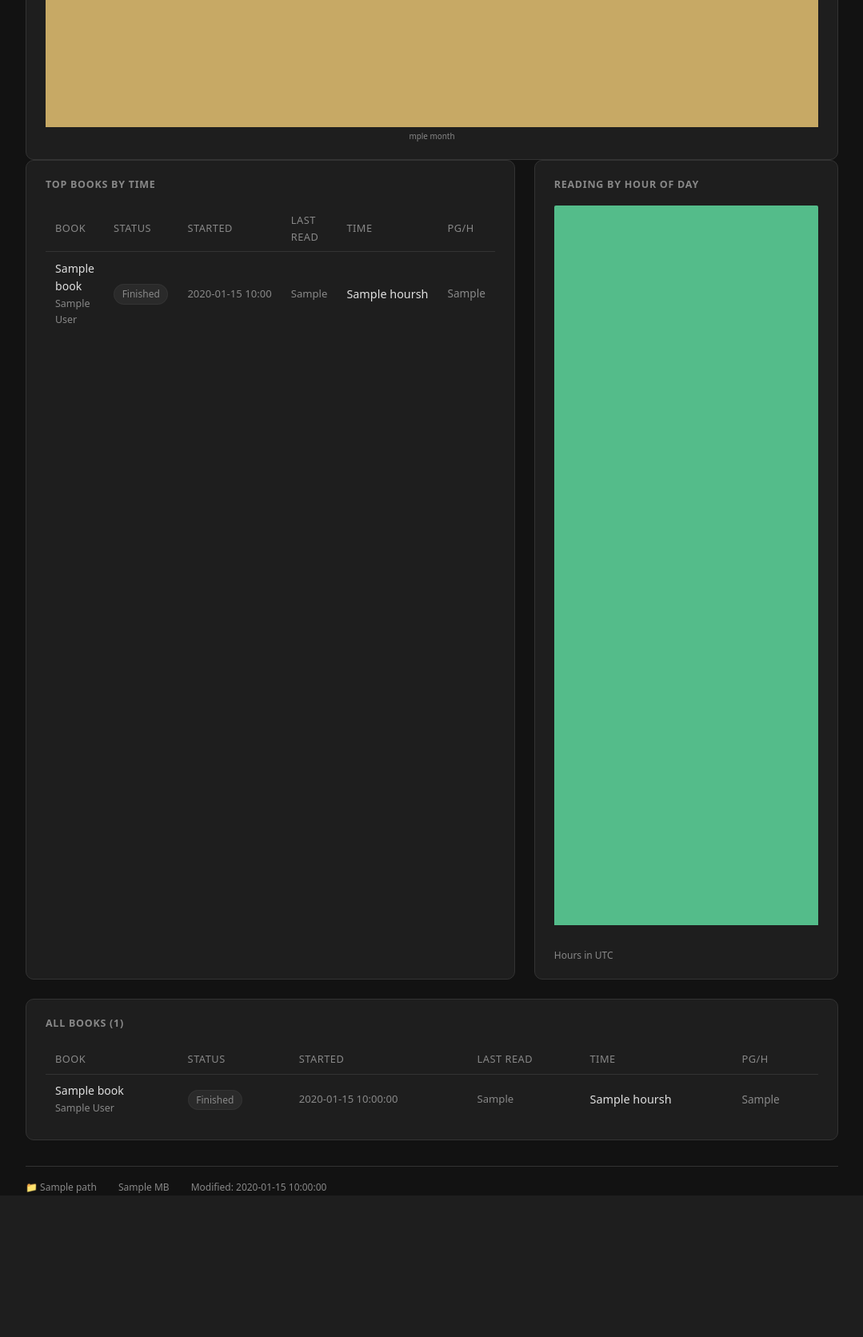
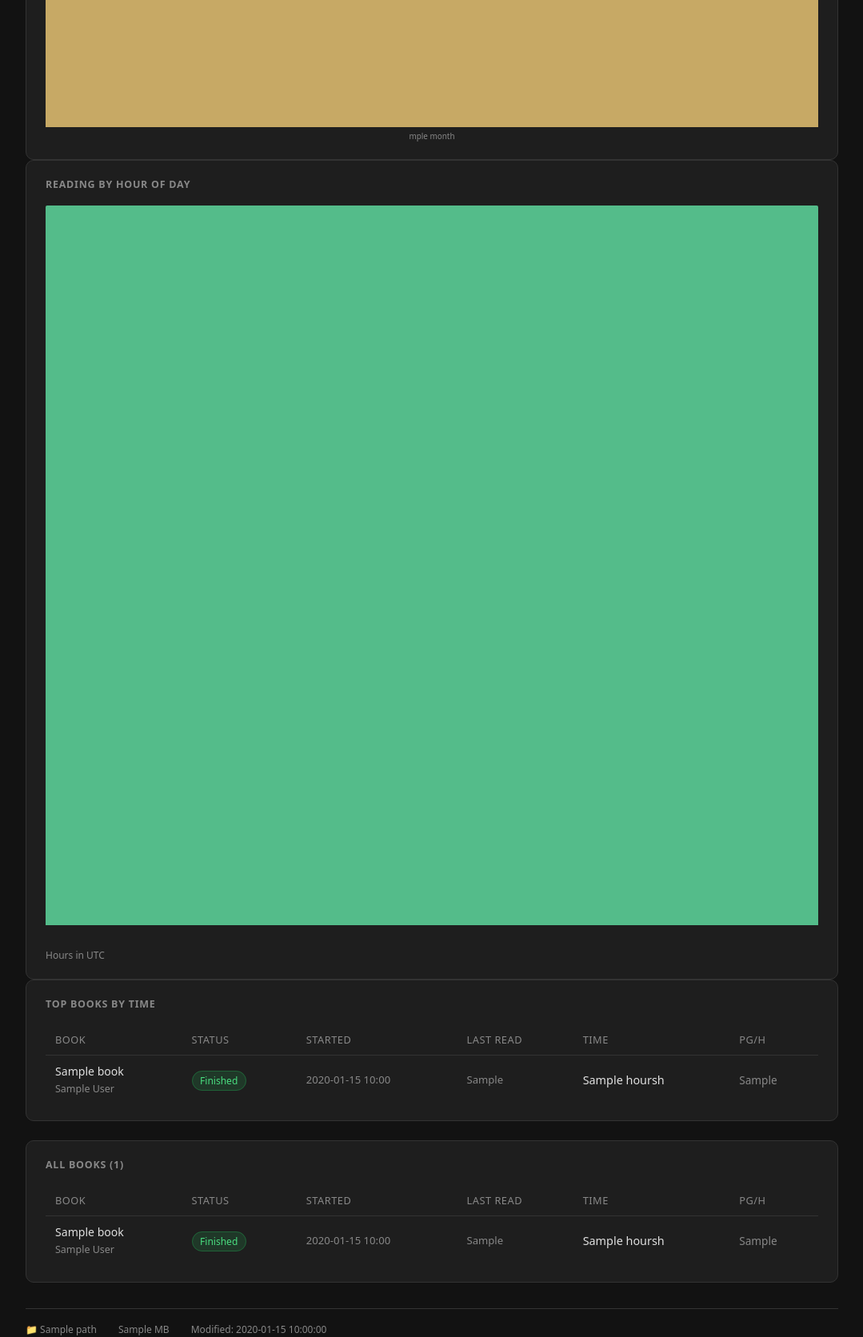
Before and after one commit to nefelodamon/KoServer, a FastAPI app: template koserver/app/services/kostats/templates/user_stats.html in a window 1280 px wide. Shown: the part 2149-3821 px from the top of the page at 80% size, without its empty margins (200-1279 px from the left). Before the commit the page ends 3641 px from the top, so only its background shows below. Run offline with FastAPI, Linux system fonts and the light colour scheme; the template is opened without the code that fills it: most values are stand-ins (such as "Sample title", 1, 10 or a date in 2020); parts of the project's set-up code (start-up, migrations or seed data) failed here and were passed over.

Commit message:
KoStats book table improvements (0.1.58)
- Finished badge green, Reading badge blue
- Reading by hour of day moved to its own full-width panel
- Duplicate books merged: sum hours, earliest start, latest read, Finished wins
- Top books and All books tables are now sortable by any column

Co-Authored-By: Claude Sonnet 4.6 <noreply@anthropic.com>

```diff
--- a/koserver/app/services/kostats/templates/user_stats.html
+++ b/koserver/app/services/kostats/templates/user_stats.html
@@ -97,44 +97,7 @@
   </div>
 </div>
 
-{# ── Two-column: Top books + By hour ── #}
-<div class="panel-row">
-
-  <div class="panel">
-    <div class="panel-title">Top books by time</div>
-    {% if stats.top_books %}
-    <table class="recycle-table">
-      <thead>
-        <tr>
-          <th>Book</th>
-          <th>Status</th>
-          <th>Started</th>
-          <th>Last read</th>
-          <th>Time</th>
-          <th>pg/h</th>
-        </tr>
-      </thead>
-      <tbody>
-      {% for b in stats.top_books %}
-        <tr>
-          <td>
-            <div style="font-weight:500; font-size:0.88rem">{{ b.title }}</div>
-            {% if b.authors %}<div style="font-size:0.78rem; color:var(--text-muted)">{{ b.authors }}</div>{% endif %}
-          </td>
-          <td><span class="meta-badge">{{ b.status }}</span></td>
-          <td style="white-space:nowrap; color:var(--text-muted); font-size:0.82rem">{{ b.started | localtime }}</td>
-          <td style="white-space:nowrap; color:var(--text-muted); font-size:0.82rem">{{ b.last_read | localtime }}</td>
-          <td style="white-space:nowrap">{{ b.hours }}h</td>
-          <td style="color:var(--text-muted); font-size:0.85rem">{{ b.pages_per_hour }}</td>
-        </tr>
-      {% endfor %}
-      </tbody>
-    </table>
-    {% else %}
-    <p class="empty-note">No data yet.</p>
-    {% endif %}
-  </div>
-
+{# ── Reading by hour of day ── #}
 <div class="panel">
   <div class="panel-title">Reading by hour of day</div>
   <div class="bar-chart">
@@ -150,21 +113,55 @@
   <div style="font-size:0.75rem; color:var(--text-muted); margin-top:0.5rem">Hours in UTC</div>
 </div>
 
+{# ── Top books by time ── #}
+<div class="panel">
+  <div class="panel-title">Top books by time</div>
+  {% if stats.top_books %}
+  <table class="recycle-table sortable-table" id="top-books-table">
+    <thead>
+      <tr>
+        <th class="sortable" data-col="0">Book</th>
+        <th class="sortable" data-col="1">Status</th>
+        <th class="sortable" data-col="2">Started</th>
+        <th class="sortable" data-col="3">Last read</th>
+        <th class="sortable" data-col="4">Time</th>
+        <th class="sortable" data-col="5">pg/h</th>
+      </tr>
+    </thead>
+    <tbody>
+    {% for b in stats.top_books %}
+      <tr>
+        <td>
+          <div style="font-weight:500; font-size:0.88rem">{{ b.title }}</div>
+          {% if b.authors %}<div style="font-size:0.78rem; color:var(--text-muted)">{{ b.authors }}</div>{% endif %}
+        </td>
+        <td data-val="{{ b.status }}"><span class="meta-badge status-{{ b.status | lower }}">{{ b.status }}</span></td>
+        <td data-val="{{ b.started }}" style="white-space:nowrap; color:var(--text-muted); font-size:0.82rem">{{ b.started | localtime }}</td>
+        <td data-val="{{ b.last_read }}" style="white-space:nowrap; color:var(--text-muted); font-size:0.82rem">{{ b.last_read | localtime }}</td>
+        <td data-val="{{ b.hours }}" style="white-space:nowrap">{{ b.hours }}h</td>
+        <td data-val="{{ b.pages_per_hour }}" style="color:var(--text-muted); font-size:0.85rem">{{ b.pages_per_hour }}</td>
+      </tr>
+    {% endfor %}
+    </tbody>
+  </table>
+  {% else %}
+  <p class="empty-note">No data yet.</p>
+  {% endif %}
 </div>
 
 {# ── All books ── #}
 <div class="panel" style="margin-top:1.5rem">
   <div class="panel-title">All books ({{ stats.all_books | length }})</div>
   {% if stats.all_books %}
-  <table class="recycle-table">
+  <table class="recycle-table sortable-table" id="all-books-table">
     <thead>
       <tr>
-        <th>Book</th>
-        <th>Status</th>
-        <th>Started</th>
-        <th>Last read</th>
-        <th>Time</th>
-        <th>pg/h</th>
+        <th class="sortable" data-col="0">Book</th>
+        <th class="sortable" data-col="1">Status</th>
+        <th class="sortable" data-col="2">Started</th>
+        <th class="sortable" data-col="3">Last read</th>
+        <th class="sortable" data-col="4">Time</th>
+        <th class="sortable" data-col="5">pg/h</th>
       </tr>
     </thead>
     <tbody>
@@ -174,11 +171,11 @@
           <div style="font-weight:500; font-size:0.88rem">{{ b.title }}</div>
           {% if b.authors %}<div style="font-size:0.78rem; color:var(--text-muted)">{{ b.authors }}</div>{% endif %}
         </td>
-        <td><span class="meta-badge">{{ b.status }}</span></td>
-        <td style="white-space:nowrap; color:var(--text-muted); font-size:0.82rem">{{ b.started }}</td>
-        <td style="white-space:nowrap; color:var(--text-muted); font-size:0.82rem">{{ b.last_read }}</td>
-        <td style="white-space:nowrap">{{ b.hours }}h</td>
-        <td style="color:var(--text-muted); font-size:0.85rem">{{ b.pages_per_hour }}</td>
+        <td data-val="{{ b.status }}"><span class="meta-badge status-{{ b.status | lower }}">{{ b.status }}</span></td>
+        <td data-val="{{ b.started }}" style="white-space:nowrap; color:var(--text-muted); font-size:0.82rem">{{ b.started | localtime }}</td>
+        <td data-val="{{ b.last_read }}" style="white-space:nowrap; color:var(--text-muted); font-size:0.82rem">{{ b.last_read | localtime }}</td>
+        <td data-val="{{ b.hours }}" style="white-space:nowrap">{{ b.hours }}h</td>
+        <td data-val="{{ b.pages_per_hour }}" style="color:var(--text-muted); font-size:0.85rem">{{ b.pages_per_hour }}</td>
       </tr>
     {% endfor %}
     </tbody>
@@ -195,3 +192,38 @@
   <span style="margin-left:1.5rem">Modified: {{ db_info.modified }}</span>
 </div>
 {% endblock %}
+
+{% block scripts %}
+<script>
+document.querySelectorAll('.sortable-table').forEach(table => {
+  const headers = table.querySelectorAll('th.sortable');
+  let sortCol = -1, sortAsc = true;
+
+  headers.forEach(th => {
+    th.style.cursor = 'pointer';
+    th.title = 'Click to sort';
+    th.addEventListener('click', () => {
+      const col = parseInt(th.dataset.col);
+      if (sortCol === col) { sortAsc = !sortAsc; } else { sortCol = col; sortAsc = true; }
+      headers.forEach(h => h.classList.remove('sort-asc', 'sort-desc'));
+      th.classList.add(sortAsc ? 'sort-asc' : 'sort-desc');
+
+      const tbody = table.querySelector('tbody');
+      const rows = Array.from(tbody.querySelectorAll('tr'));
+      rows.sort((a, b) => {
+        const aCell = a.cells[col];
+        const bCell = b.cells[col];
+        const aVal = aCell.dataset.val ?? aCell.textContent.trim();
+        const bVal = bCell.dataset.val ?? bCell.textContent.trim();
+        const aNum = parseFloat(aVal), bNum = parseFloat(bVal);
+        const cmp = (!isNaN(aNum) && !isNaN(bNum))
+          ? aNum - bNum
+          : aVal.localeCompare(bVal);
+        return sortAsc ? cmp : -cmp;
+      });
+      rows.forEach(r => tbody.appendChild(r));
+    });
+  });
+});
+</script>
+{% endblock %}
--- a/koserver/app/static/style.css
+++ b/koserver/app/static/style.css
@@ -390,6 +390,13 @@ a { color: inherit; text-decoration: none; }
 }
 
 .meta-date { font-size: 0.75rem; color: var(--text-muted); }
+
+.meta-badge.status-finished { background: rgba(34,197,94,0.15); color: #4ade80; border-color: rgba(34,197,94,0.3); }
+.meta-badge.status-reading  { background: rgba(59,130,246,0.15); color: #60a5fa; border-color: rgba(59,130,246,0.3); }
+
+th.sortable:hover { color: var(--accent); }
+th.sort-asc::after  { content: ' ▲'; font-size: 0.65rem; opacity: 0.8; }
+th.sort-desc::after { content: ' ▼'; font-size: 0.65rem; opacity: 0.8; }
 
 .spoiler-badge { border-color: var(--danger); color: var(--danger); }
 
--- a/koserver/config.yaml
+++ b/koserver/config.yaml
@@ -1,5 +1,5 @@
 name: KoServer
-version: "0.1.57"
+version: "0.1.58"
 slug: koserver
 description: Host for various services including KoCharacters (KOReader character viewer)
 url: https://github.com/nefelodamon/KoServer
```
Also changed, not shown: koserver/app/services/kostats/stats_reader.py (+34 -10 lines). Lines whose indentation alone changed are shown as unchanged.
